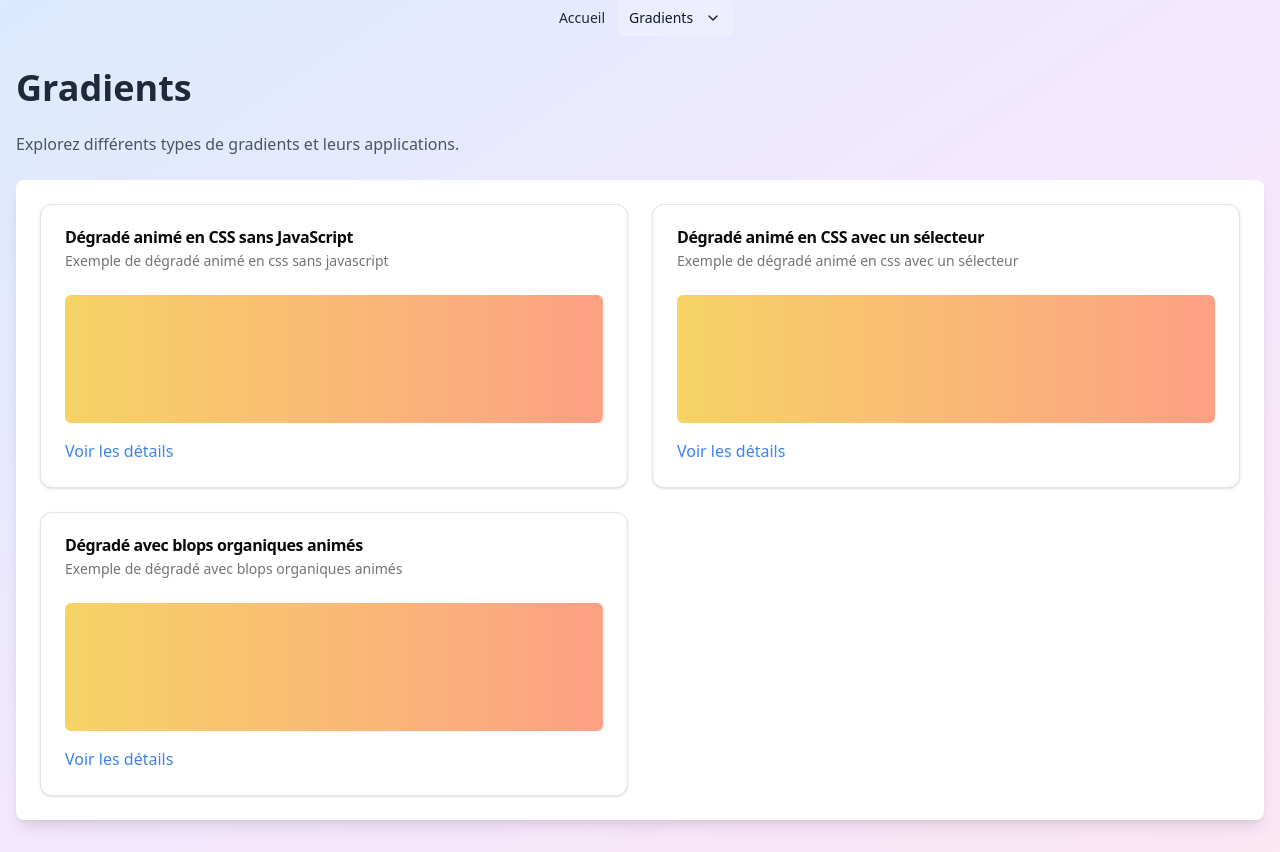
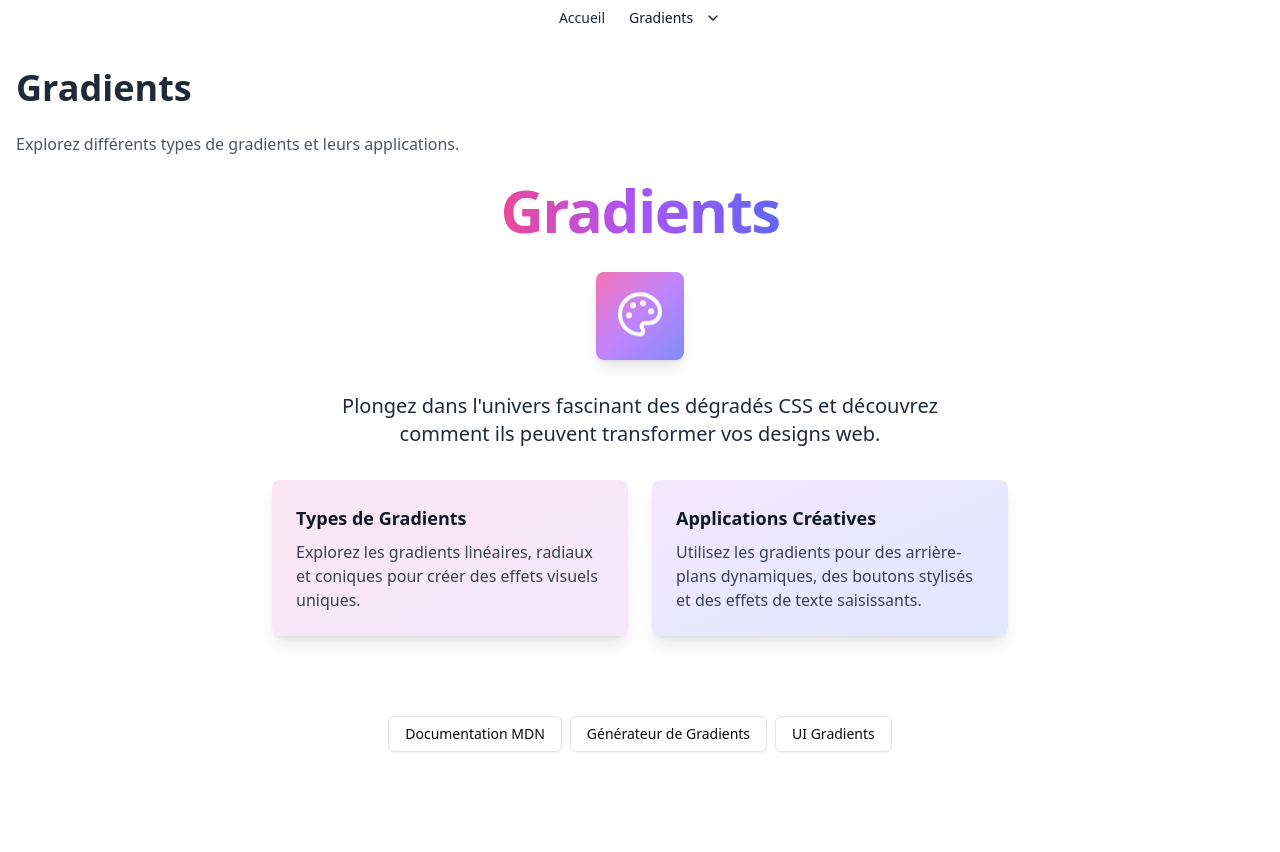
Before and after one commit to HenriTeinturier/gradients-and-backgrounds-test, a Next.js app: page /gradient in a window 1280 px wide. After the commit the page ends 800 px from the top, so only its background shows below. Built offline with nearby package versions, Linux system fonts and the light colour scheme.

Commit message:
improve components customization

```diff
--- a/app/gradient/css-animation-with-selector/page.tsx
+++ b/app/gradient/css-animation-with-selector/page.tsx
@@ -10,11 +10,13 @@ export default async function CssAnimationWithSelectorPage() {
   const pathname = "/gradient/css-animation-with-selector";
   const { title, description } = getRouteInfo(pathname);
   return (
-    <ExperimentWrapper title={title} description={description}>
+    <ExperimentWrapper
+      title={title}
+      description={description}
+      className="bg-transparent shadow-none p-0"
+    >
       <CssAnimationWithSelector />
-      <CustomSeparator />
-      <ExplanationBox title={explainTitle} text={text} links={links} />
-      <ExplanationBox title={explainTitle2} text={text2} />
+      {/* <CustomSeparator /> */}
       <LinksLayout>
         <BlankLinks
           url="https://www.youtube.com/watch?v=aObTIjD0olA"
@@ -25,6 +27,8 @@ export default async function CssAnimationWithSelectorPage() {
           title="Code & Demo - Frontend FYI"
         />
       </LinksLayout>
+      <ExplanationBox title={explainTitle} text={text} links={links} />
+      <ExplanationBox title={explainTitle2} text={text2} />
     </ExperimentWrapper>
   );
 }
--- a/app/gradient/css-animation/page.tsx
+++ b/app/gradient/css-animation/page.tsx
@@ -28,9 +28,13 @@ La clé est d'utiliser une grande image de dégradé qui se déplace en arrière
   ];
 
   return (
-    <ExperimentWrapper title={title} description={description}>
+    <ExperimentWrapper
+      title={title}
+      description={description}
+      className="bg-transparent shadow-none p-0"
+    >
       <CssAnimation />
-      <CustomSeparator />
+      {/* <CustomSeparator /> */}
       <ExplanationBox title={explainTitle} text={text} links={links} />
     </ExperimentWrapper>
   );
--- a/app/gradient/html-blops/page.tsx
+++ b/app/gradient/html-blops/page.tsx
@@ -7,7 +7,11 @@ export default function HtmlBlopsPage() {
   const { title, description } = getRouteInfo(pathname);
   return (
     <>
-      <ExperimentWrapper title={title} description={description}>
+      <ExperimentWrapper
+        title={title}
+        description={description}
+        className="bg-transparent shadow-none p-0"
+      >
         <HtmlBlops />
       </ExperimentWrapper>
     </>
--- a/app/gradient/page.tsx
+++ b/app/gradient/page.tsx
@@ -1,49 +1,66 @@
-import Link from "next/link";
-import CategoryLayout from "@/components/CategoryLayout";
-import {
-  Card,
-  CardHeader,
-  CardTitle,
-  CardDescription,
-  CardContent,
-} from "@/components/ui/card";
-import { routes } from "../../config/routes";
+import { BlankLinks } from "@/components/custom-ui/BlankLinks";
+import ExperimentWrapper from "@/components/ExperimentLayout";
+import LinksLayout from "@/components/LinksLayout";
+import { Palette } from "lucide-react";
 
 export default function GradientPage() {
-  const gradientRoute = routes.find((route) => route.path === "/gradient");
-  const gradientSubRoutes = gradientRoute?.subRoutes || [];
-
   return (
-    <CategoryLayout
+    <ExperimentWrapper
       title="Gradients"
       description="Explorez différents types de gradients et leurs applications."
+      className="shadow-none border-none p-0"
     >
-      <div className="grid grid-cols-1 md:grid-cols-2 gap-6">
-        {gradientSubRoutes.map((subRoute) => (
-          <Card key={subRoute.path}>
-            <CardHeader>
-              <CardTitle>{subRoute.title}</CardTitle>
-              <CardDescription>
-                Exemple de {subRoute.title.toLowerCase()}
-              </CardDescription>
-            </CardHeader>
-            <CardContent>
-              <div
-                className="h-32 rounded-md mb-4"
-                style={{
-                  background: `linear-gradient(to right, #f6d365 0%, #fda085 100%)`,
-                }}
+      <div className="w-full flex items-center justify-center">
+        <div className="text-center space-y-8 max-w-3xl mx-auto px-4">
+          <h1 className="text-4xl font-bold tracking-tight sm:text-5xl md:text-6xl">
+            <span className="bg-clip-text text-transparent bg-gradient-to-r from-pink-500 via-purple-500 to-indigo-500">
+              Gradients
+            </span>
+          </h1>
+          <div className="flex justify-center">
+            <div className="inline-flex items-center justify-center p-5 bg-gradient-to-br from-pink-400 via-purple-400 to-indigo-400 rounded-lg shadow-lg">
+              <Palette className="h-12 w-12 text-white animate-bounce" />
+            </div>
+          </div>
+          <p className="text-xl text-gray-800 dark:text-gray-200 font-medium max-w-2xl mx-auto">
+            Plongez dans l'univers fascinant des dégradés CSS et découvrez
+            comment ils peuvent transformer vos designs web.
+          </p>
+          <div className="grid grid-cols-1 md:grid-cols-2 gap-6 text-left">
+            <div className="bg-gradient-to-br from-pink-100 to-purple-100 dark:from-pink-900 dark:to-purple-900 p-6 rounded-lg shadow-lg">
+              <h3 className="text-lg font-semibold mb-2 text-gray-900 dark:text-gray-100">
+                Types de Gradients
+              </h3>
+              <p className="text-gray-700 dark:text-gray-300">
+                Explorez les gradients linéaires, radiaux et coniques pour créer
+                des effets visuels uniques.
+              </p>
+            </div>
+            <div className="bg-gradient-to-br from-purple-100 to-indigo-100 dark:from-purple-900 dark:to-indigo-900 p-6 rounded-lg shadow-lg">
+              <h3 className="text-lg font-semibold mb-2 text-gray-900 dark:text-gray-100">
+                Applications Créatives
+              </h3>
+              <p className="text-gray-700 dark:text-gray-300">
+                Utilisez les gradients pour des arrière-plans dynamiques, des
+                boutons stylisés et des effets de texte saisissants.
+              </p>
+            </div>
+          </div>
+          <div className="pt-8 flex justify-center">
+            <LinksLayout>
+              <BlankLinks
+                url="https://developer.mozilla.org/en-US/docs/Web/CSS/gradient"
+                title="Documentation MDN"
               />
-              <Link
-                href={subRoute.path}
-                className="text-blue-500 hover:underline"
-              >
-                Voir les détails
-              </Link>
-            </CardContent>
-          </Card>
-        ))}
+              <BlankLinks
+                url="https://cssgradient.io/"
+                title="Générateur de Gradients"
+              />
+              <BlankLinks url="https://uigradients.com/" title="UI Gradients" />
+            </LinksLayout>
+          </div>
+        </div>
       </div>
-    </CategoryLayout>
+    </ExperimentWrapper>
   );
 }
--- a/app/layout.tsx
+++ b/app/layout.tsx
@@ -16,7 +16,8 @@ export default function RootLayout({
   return (
     <html lang="fr">
       <body
-        className={`antialiased bg-gradient-to-br from-blue-100 via-purple-100 to-pink-100 dark:from-blue-900 dark:via-purple-900 dark:to-pink-900`}
+        // className={`antialiased bg-gradient-to-br from-blue-100 via-purple-100 to-pink-100 dark:from-blue-900 dark:via-purple-900 dark:to-pink-900`}
+        className={`antialiased bg-white dark:bg-black`}
       >
         <div className="min-h-screen">
           <Navbar />
--- a/components/ExperimentLayout.tsx
+++ b/components/ExperimentLayout.tsx
@@ -1,15 +1,18 @@
 import React from "react";
+import { twMerge } from "tailwind-merge";
 
 interface ExperimentWrapperProps {
   children: React.ReactNode;
   title: string;
   description?: string;
+  className?: string;
 }
 
 export default function ExperimentWrapper({
   children,
   title,
   description,
+  className = "",
 }: ExperimentWrapperProps) {
   return (
     <div className="container mx-auto px-4 py-8">
@@ -17,7 +20,12 @@ export default function ExperimentWrapper({
         {title}
       </h1>
       {description && <p className="text-gray-600 mb-6">{description}</p>}
-      <div className="bg-white/80 dark:bg-gray-800/90 backdrop-blur-xl rounded-lg shadow-lg p-6">
+      <div
+        className={twMerge(
+          "bg-white/80 dark:bg-gray-800/90 backdrop-blur-xl rounded-lg shadow-lg p-6",
+          className
+        )}
+      >
         {children}
       </div>
     </div>
--- a/components/Navbar.tsx
+++ b/components/Navbar.tsx
@@ -38,7 +38,7 @@ export default function Navbar() {
                 href={route.path}
                 className="w-full text-gray-800 dark:text-gray-200"
               >
-                Tous les {route.title.toLowerCase()}
+                Home {route.title.toLowerCase()}
               </Link>
             </DropdownMenuItem>
             {route.subRoutes.map((subRoute) => (
```
